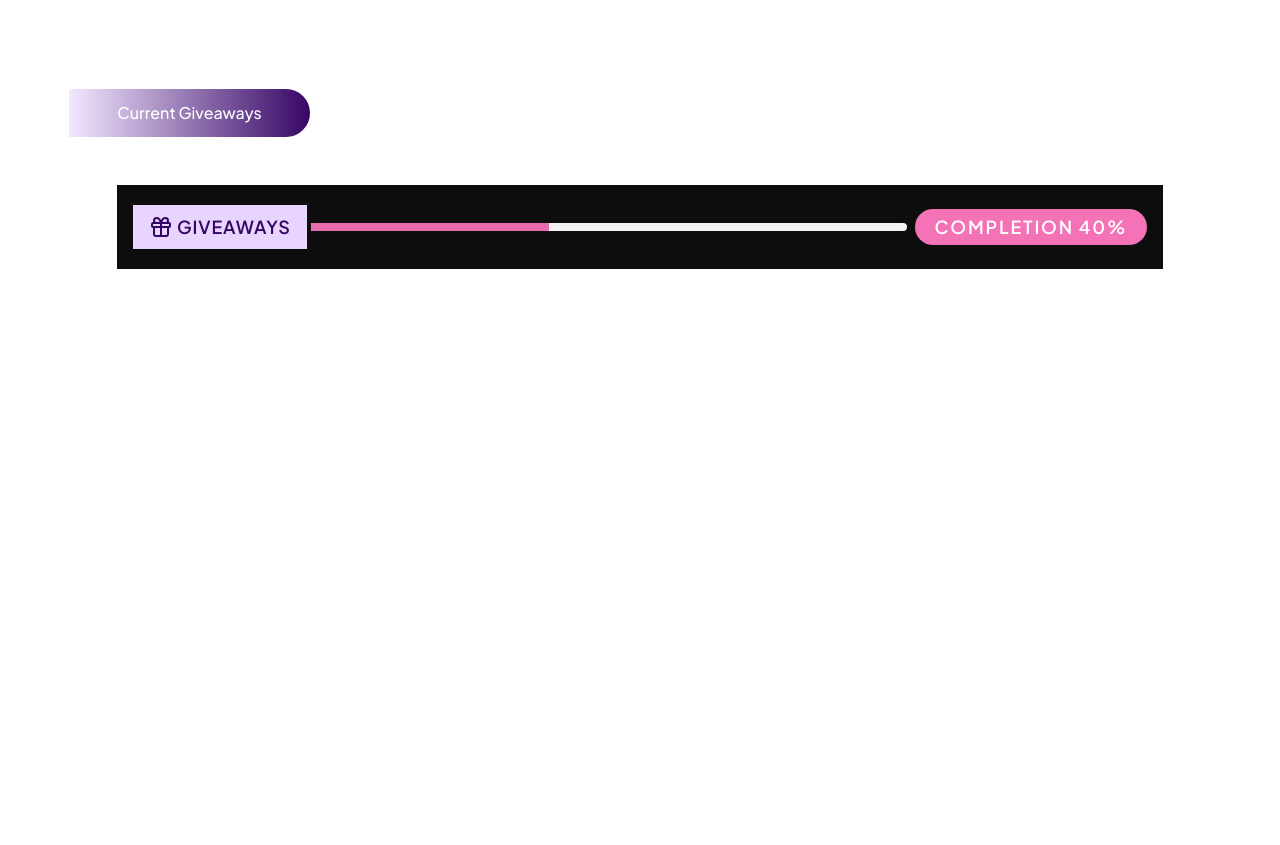
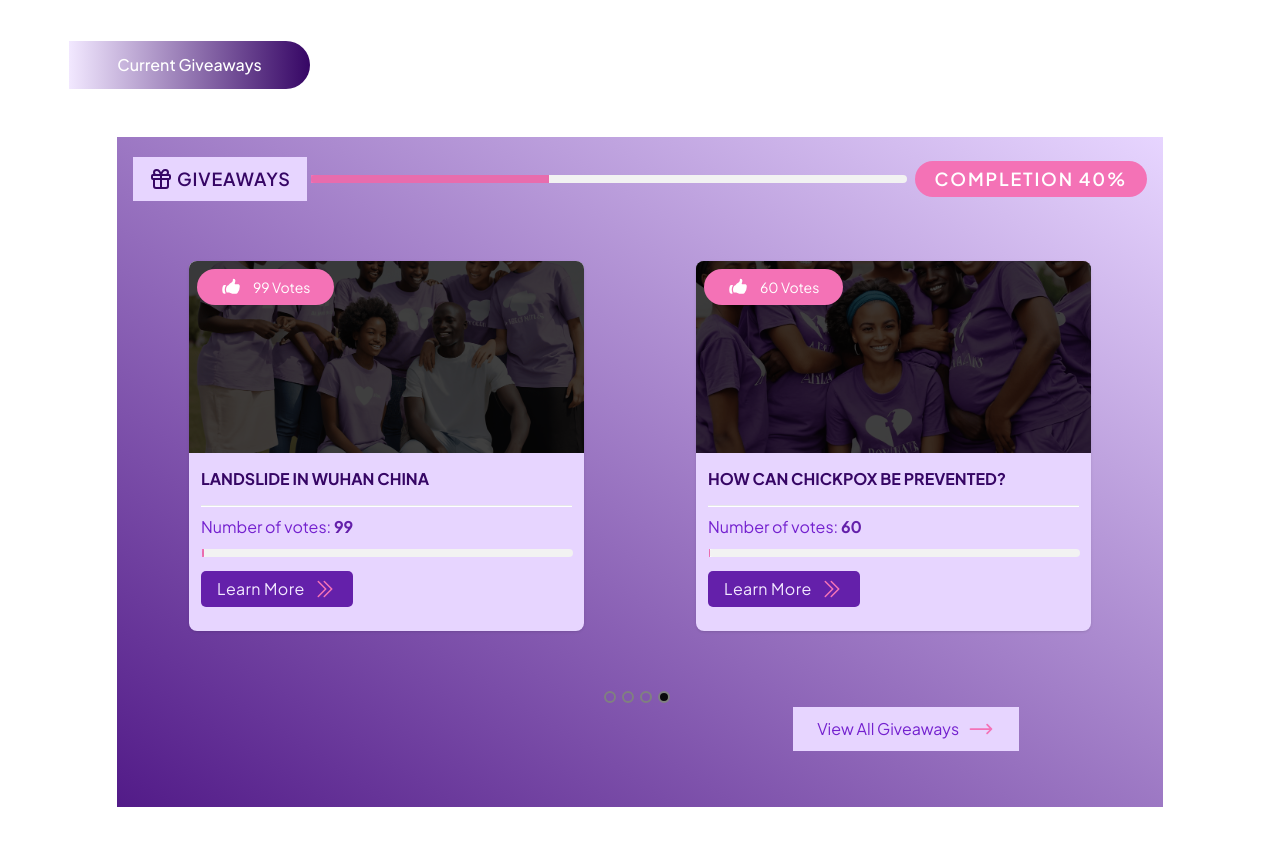
Before and after one commit to Idomason/helpMe, a React (Vite) app in the folder client/: page / in a window 1280 px wide. Shown: the part 3060-3905 px from the top of the page. Before the commit the page ends 3425 px from the top, so only its background shows below. Built offline with nearby package versions, Linux system fonts and the light colour scheme.

Commit message:
add the Giveaway card component

```diff
--- a/client/src/components/CurrentGiveaways/CurrentGiveaways.tsx
+++ b/client/src/components/CurrentGiveaways/CurrentGiveaways.tsx
@@ -1,6 +1,8 @@
+import { GiftIcon } from "lucide-react";
 import ShortHeader from "../ShortHeader/ShortHeader";
 import RangeSlider from "../CurrentHelpRequests/RangeSlider";
-import { GiftIcon } from "lucide-react";
+import CurrentGiveawaysCard from "../CurrentGiveawaysCard/CurrentGiveawaysCard";
+import { ArrowLongRightIcon } from "@heroicons/react/24/solid";
 
 export default function CurrentGiveaways() {
   return (
@@ -8,7 +10,7 @@ export default function CurrentGiveaways() {
       <div className="mx-auto px-4 md:w-11/12">
         {/* Heading */}
         <ShortHeader heading="current giveaways" />
-        <div className="mx-auto bg-black/95 p-4 md:w-11/12">
+        <div className="mx-auto bg-gradient-to-bl from-helpMe-200 to-helpMe-900 p-4 md:w-11/12">
           {/* Sliding Details */}
           <div className="flex items-center justify-between">
             {/* Category */}
@@ -31,6 +33,15 @@ export default function CurrentGiveaways() {
               Completion {40}%
             </span>
           </div>
+          <div className="mx-auto">
+            <CurrentGiveawaysCard />
+          </div>
+          <div className="flex w-full justify-end pb-10">
+            <button className="mx-auto flex items-center space-x-4 bg-helpMe-200 px-5 py-1.5 capitalize text-helpMe-700 hover:bg-helpMe-700 hover:text-white md:mr-20 xl:mr-32 xl:px-6 xl:py-2">
+              View all giveaways
+              <ArrowLongRightIcon className="ml-2 size-6 text-pink-400 xl:size-7" />
+            </button>
+          </div>
         </div>
       </div>
     </div>
--- /dev/null
+++ b/client/src/components/CurrentGiveawaysCard/CurrentGiveawaysCard.tsx
@@ -0,0 +1,47 @@
+import Carousel from "react-multi-carousel";
+import "react-multi-carousel/lib/styles.css";
+import GiveawaysCard from "./GiveawaysCard";
+import { currentHelpData } from "../../constant/constant";
+
+const responsive = {
+  desktop: {
+    breakpoint: { max: 1280, min: 1024 },
+    items: 2,
+    slidesToSlide: 1, // optional, default to 1.
+  },
+  tablet: {
+    breakpoint: { max: 1024, min: 768 },
+    items: 2,
+    slidesToSlide: 1, // optional, default to 1.
+  },
+  mobile: {
+    breakpoint: { max: 640, min: 0 },
+    items: 1,
+    slidesToSlide: 1, // optional, default to 1.
+  },
+};
+
+export default function CurrentGiveawaysCard() {
+  return (
+    <Carousel
+      responsive={responsive}
+      autoPlay={true}
+      arrows={false}
+      swipeable={true}
+      autoPlaySpeed={2000}
+      centerMode={false}
+      removeArrowOnDeviceType={["tablet", "mobile"]}
+      ssr={true}
+      showDots={true}
+      infinite
+      itemClass="item"
+      containerClass="container"
+    >
+      {currentHelpData.category.disaster.map((disaster) => (
+        <div className="mx-auto w-full" key={disaster.id}>
+          <GiveawaysCard disaster={disaster} />
+        </div>
+      ))}
+    </Carousel>
+  );
+}
--- /dev/null
+++ b/client/src/components/CurrentGiveawaysCard/GiveawaysCard.tsx
@@ -0,0 +1,59 @@
+import {
+  ChevronDoubleRightIcon,
+  HandThumbUpIcon,
+} from "@heroicons/react/24/solid";
+import RangeSlider from "../CurrentHelpRequests/RangeSlider";
+import { IDisaster } from "../../utils/types";
+
+export default function GiveawaysCard({ disaster }: IDisaster) {
+  const { image, title, numberOfVotes, amount } = disaster;
+  let value = 0;
+
+  function slideValue() {
+    value = parseFloat(((numberOfVotes / amount) * 100 * 1100).toFixed(2));
+  }
+
+  slideValue();
+
+  return (
+    <div className="relative p-14">
+      <span className="lg:text-md absolute z-20 mx-2 my-2 flex items-center space-x-3 rounded-full bg-pink-400 px-5 py-1 text-sm text-white xl:px-6 xl:py-2">
+        <HandThumbUpIcon className="size-5" />
+        <span>{numberOfVotes} Votes</span>
+      </span>
+      <div className="overflow-hidden rounded-lg bg-helpMe-200 pb-4 shadow">
+        <div className="relative">
+          <div className="absolute z-10 h-full w-full bg-black/75"></div>
+          <img className="h-48 w-full object-cover" src={image} alt={title} />
+        </div>
+
+        <div className="px-3">
+          <h2 className="text-md py-4 font-bold uppercase leading-5 text-helpMe-950">
+            {title}
+          </h2>
+          <hr className="mb-2 h-[0.12rem] bg-white" />
+          <p className="text-helpMe-700">
+            Number of votes:{" "}
+            <span className="font-bold text-helpMe-800">{numberOfVotes}</span>
+          </p>
+
+          {/* NOTE Range */}
+          <div className="py-.5 w-full">
+            <RangeSlider
+              className="ml-[1px] w-full"
+              sliderValue={value}
+              onSliderValue={() => {}}
+            />
+          </div>
+
+          <div className="py-2">
+            <button className="flex transform items-center space-x-2 rounded-[5px] bg-helpMe-800 px-4 py-1.5 tracking-wide text-helpMe-100 transition-all duration-200 ease-in hover:bg-helpMe-950">
+              <span>Learn More</span>
+              <ChevronDoubleRightIcon className="size-6 text-pink-400" />
+            </button>
+          </div>
+        </div>
+      </div>
+    </div>
+  );
+}
--- a/client/src/components/CurrentHelpRequests/CurrentHelpRequests.tsx
+++ b/client/src/components/CurrentHelpRequests/CurrentHelpRequests.tsx
@@ -37,7 +37,7 @@ export default function CurrentHelpRequests() {
           </div>
 
           {/* NOTE Sliding Category Cards */}
-          <div className="mx-auto my-2 py-4">
+          <div className="mx-auto">
             <CurrentHelpRequestCard />
           </div>
           <div className="flex w-full justify-end pb-10">
--- a/client/src/utils/types.ts
+++ b/client/src/utils/types.ts
@@ -59,6 +59,7 @@ export interface IAccident {
     image: string;
     title: string;
     numberOfVotes: number;
+    amount: number;
   };
 }
 
@@ -70,6 +71,7 @@ export interface IDisaster {
     image: string;
     title: string;
     numberOfVotes: number;
+    amount: number;
   };
 }
 
@@ -81,6 +83,7 @@ export interface IAgriculture {
     image: string;
     title: string;
     numberOfVotes: number;
+    amount: number;
   };
 }
 
```
